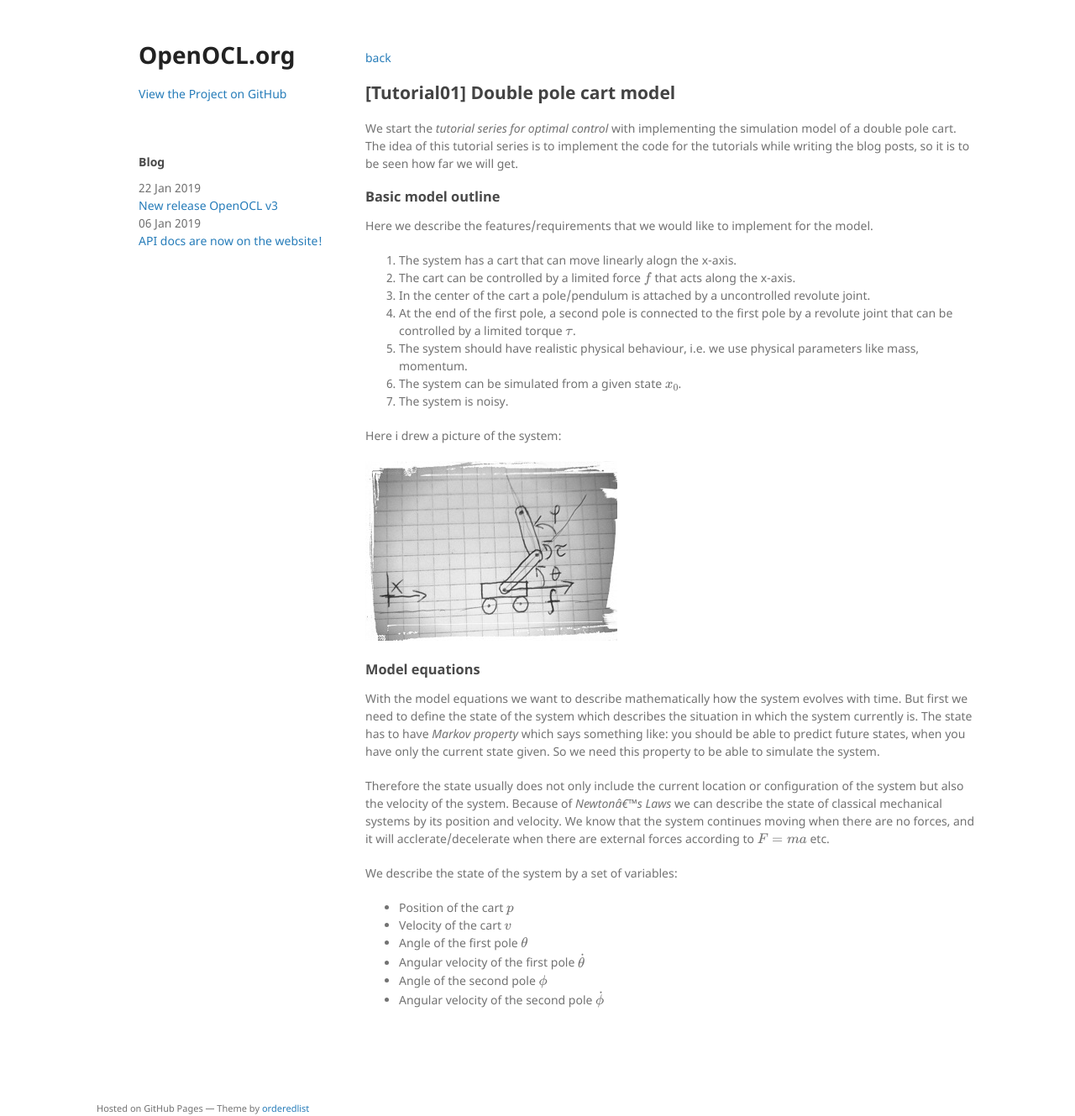
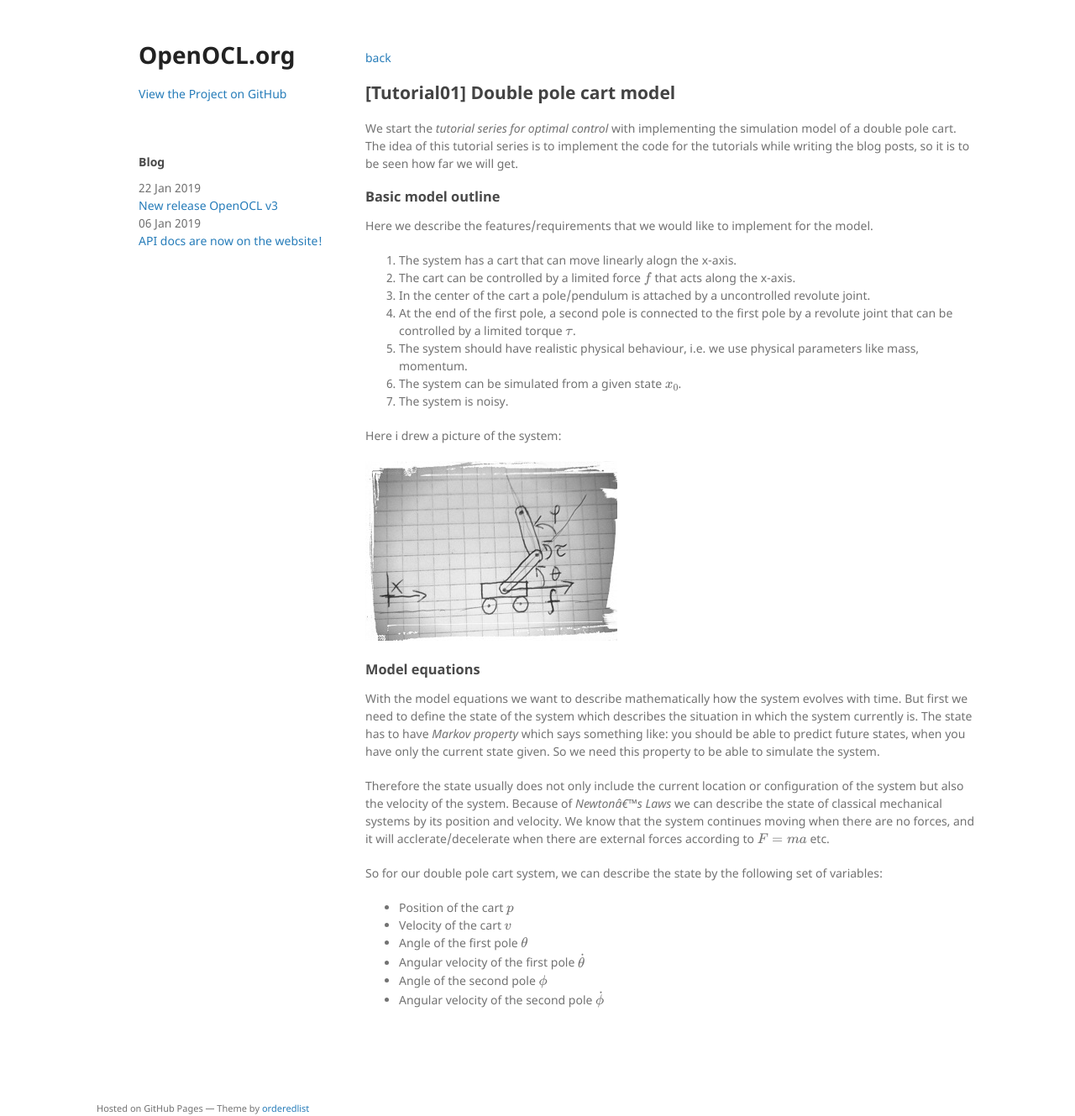
Before and after one commit to OpenOCL/openocl.github.io, a Jekyll site: the page built from _posts/2019-03-09-tutorial-01-model.md, in a window 1280 px wide and 1329 px high. Shown: the whole window at 84% size. Built offline with Jekyll 4.4.1, drawn with Linux system fonts in a browser that asks for light colours; our own code applies the rules of GitHub Pages for plain Markdown files; formulas are drawn with MathJax 3; a script that is not in the unit is left out.

Commit message:
Update 2019-03-09-tutorial-01-model.md

```diff
--- a/_posts/2019-03-09-tutorial-01-model.md
+++ b/_posts/2019-03-09-tutorial-01-model.md
@@ -30,7 +30,7 @@ With the model equations we want to describe mathematically how the system evolv
 
 Therefore the state usually does not only include the current location or configuration of the system but also the velocity of the system. Because of *Newton's Laws* we can describe the state of classical mechanical systems by its position and velocity. We know that the system continues moving when there are no forces, and it will acclerate/decelerate when there are external forces according to $F=m a$ etc.
 
-We describe the state of the system by a set of variables:
+So for our double pole cart system, we can describe the state by the following set of variables:
 * Position of the cart $p$
 * Velocity of the cart $v$
 * Angle of the first pole $\theta$
```
